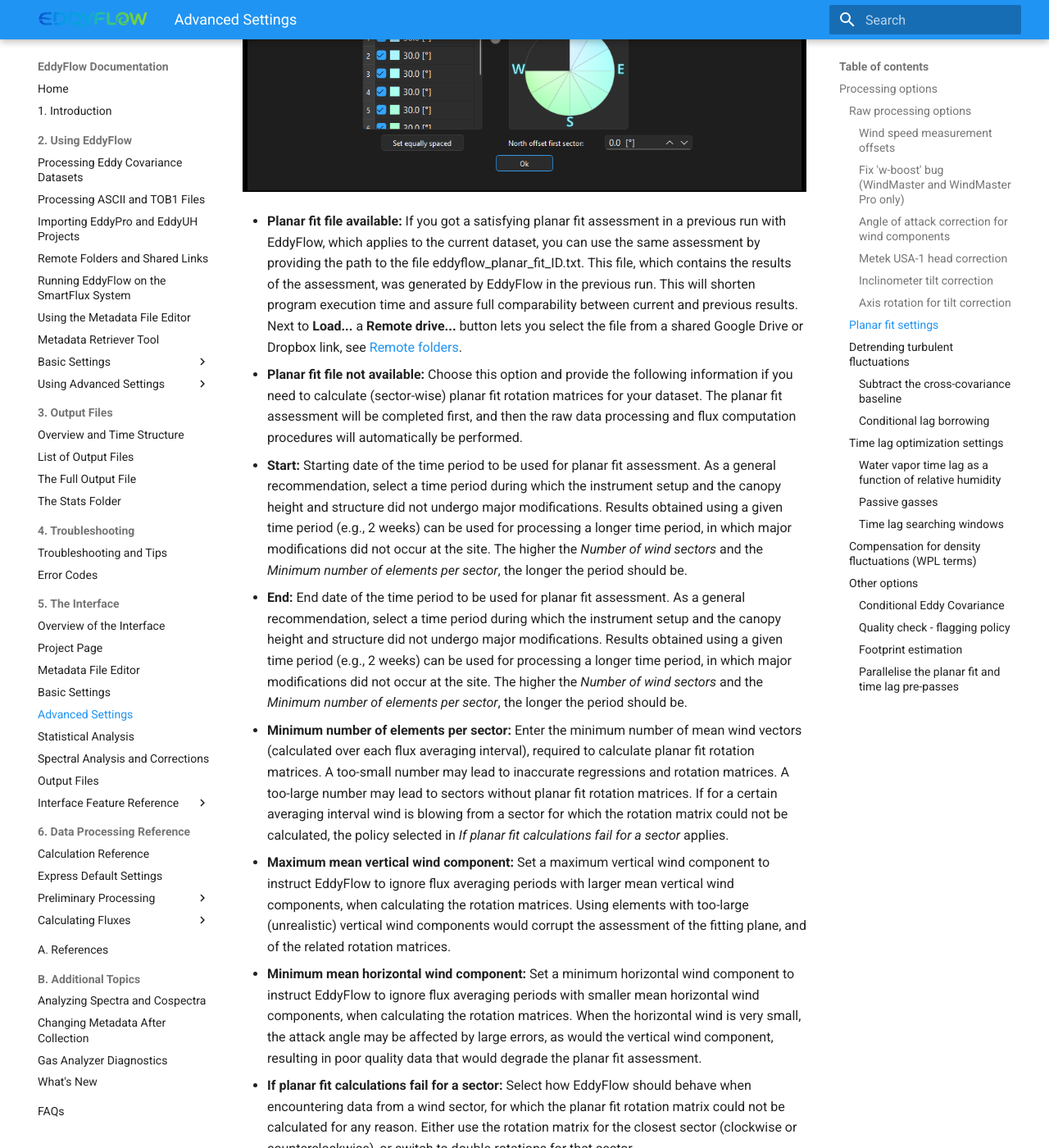
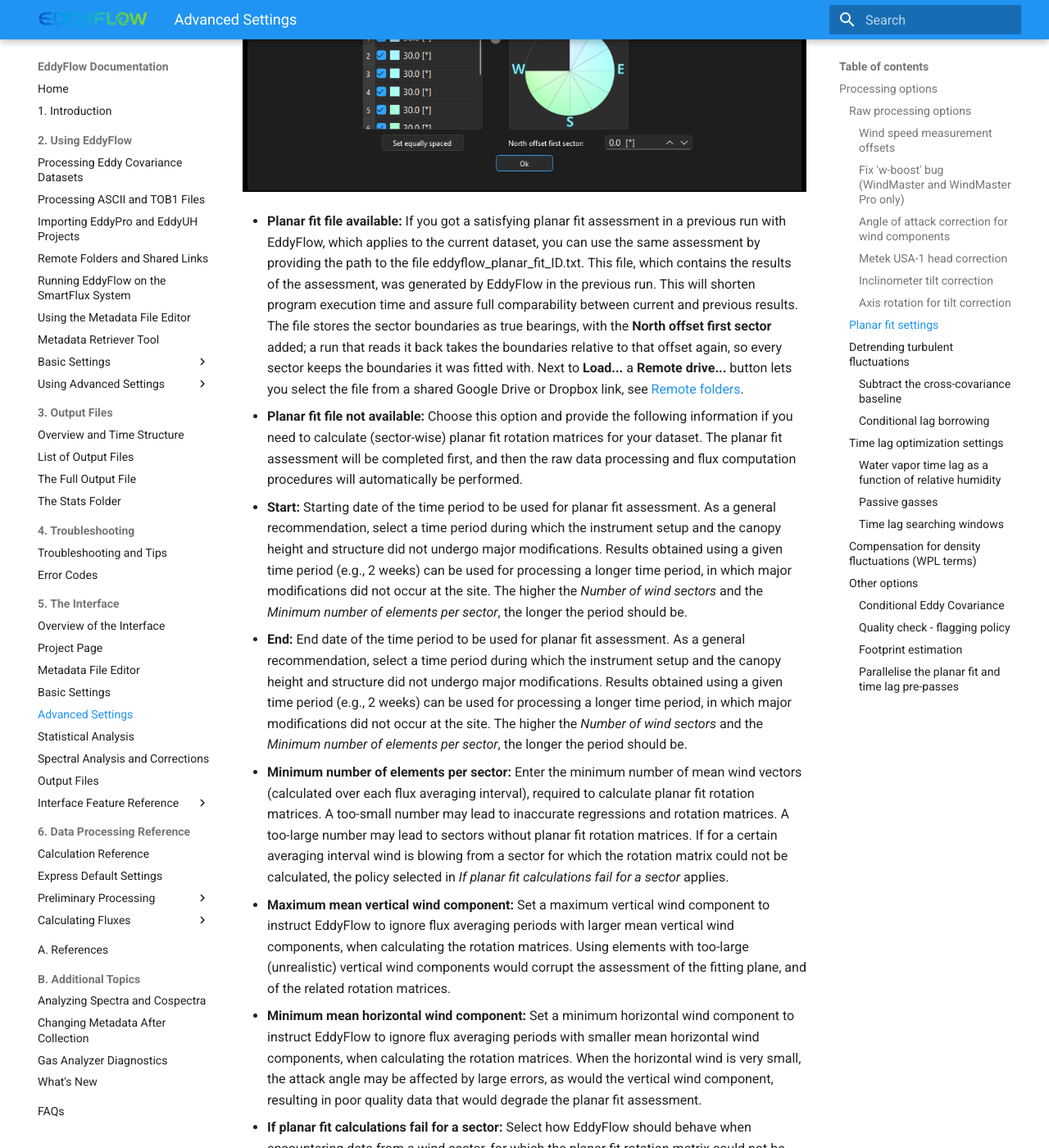
Before and after one commit to kebasaa/eddyflow-documentation, an MkDocs documentation site: the page built from docs/topics/raw-processing-options.md, in a window 1280 px wide and 1400 px high, scrolled down 4864 px. Shown: the whole window at 82% size. Built offline with MkDocs 1.6.1 and Material for MkDocs 9.7.7, drawn with Linux system fonts in a browser that asks for light colours; some of the changed text lies outside the part shown.

Commit message:
Describe reused planar-fit sectors and the counterclockwise fill
A planar-fit file stores its sector ends as true bearings and a later run reads them back relative to the north offset, so the sectors keep their boundaries. A sector filled clockwise or counterclockwise takes the fit of the nearest valid sector in that direction.

```diff
--- a/docs/topics/raw-processing-options.md
+++ b/docs/topics/raw-processing-options.md
@@ -75,14 +75,14 @@
 
 ![](../assets/Planar_fit_settings.png)
 
-- **Planar fit file available:** If you got a satisfying planar fit assessment in a previous run with EddyFlow, which applies to the current dataset, you can use the same assessment by providing the path to the file eddyflow_planar_fit_ID.txt. This file, which contains the results of the assessment, was generated by EddyFlow in the previous run. This will shorten program execution time and assure full comparability between current and previous results. Next to **Load...** a **Remote drive...** button lets you select the file from a shared Google Drive or Dropbox link, see [Remote folders](remote-folders.md#top).
+- **Planar fit file available:** If you got a satisfying planar fit assessment in a previous run with EddyFlow, which applies to the current dataset, you can use the same assessment by providing the path to the file eddyflow_planar_fit_ID.txt. This file, which contains the results of the assessment, was generated by EddyFlow in the previous run. This will shorten program execution time and assure full comparability between current and previous results. The file stores the sector boundaries as true bearings, with the **North offset first sector** added; a run that reads it back takes the boundaries relative to that offset again, so every sector keeps the boundaries it was fitted with. Next to **Load...** a **Remote drive...** button lets you select the file from a shared Google Drive or Dropbox link, see [Remote folders](remote-folders.md#top).
 - **Planar fit file not available:** Choose this option and provide the following information if you need to calculate (sector-wise) planar fit rotation matrices for your dataset. The planar fit assessment will be completed first, and then the raw data processing and flux computation procedures will automatically be performed.
 - **Start:** Starting date of the time period to be used for planar fit assessment. As a general recommendation, select a time period during which the instrument setup and the canopy height and structure did not undergo major modifications. Results obtained using a given time period (e.g., 2 weeks) can be used for processing a longer time period, in which major modifications did not occur at the site. The higher the *Number of wind sectors* and the *Minimum number of elements per sector*, the longer the period should be.
 - **End:** End date of the time period to be used for planar fit assessment. As a general recommendation, select a time period during which the instrument setup and the canopy height and structure did not undergo major modifications. Results obtained using a given time period (e.g., 2 weeks) can be used for processing a longer time period, in which major modifications did not occur at the site. The higher the *Number of wind sectors* and the *Minimum number of elements per sector*, the longer the period should be.
 - **Minimum number of elements per sector:** Enter the minimum number of mean wind vectors (calculated over each flux averaging interval), required to calculate planar fit rotation matrices. A too-small number may lead to inaccurate regressions and rotation matrices. A too-large number may lead to sectors without planar fit rotation matrices. If for a certain averaging interval wind is blowing from a sector for which the rotation matrix could not be calculated, the policy selected in *If planar fit calculations fail for a sector* applies.
 - **Maximum mean vertical wind component:** Set a maximum vertical wind component to instruct EddyFlow to ignore flux averaging periods with larger mean vertical wind components, when calculating the rotation matrices. Using elements with too-large (unrealistic) vertical wind components would corrupt the assessment of the fitting plane, and of the related rotation matrices.
 - **Minimum mean horizontal wind component:** Set a minimum horizontal wind component to instruct EddyFlow to ignore flux averaging periods with smaller mean horizontal wind components, when calculating the rotation matrices. When the horizontal wind is very small, the attack angle may be affected by large errors, as would the vertical wind component, resulting in poor quality data that would degrade the planar fit assessment.
-- **If planar fit calculations fail for a sector:** Select how EddyFlow should behave when encountering data from a wind sector, for which the planar fit rotation matrix could not be calculated for any reason. Either use the rotation matrix for the closest sector (clockwise or counterclockwise), or switch to double-rotations for that sector.
+- **If planar fit calculations fail for a sector:** Select how EddyFlow should behave when encountering data from a wind sector, for which the planar fit rotation matrix could not be calculated for any reason. Either use the rotation matrix for the closest sector (clockwise or counterclockwise), or switch to double-rotations for that sector. With either direction, the sector takes the fit of the nearest sector in that direction that has a valid fit.
 
 **Set equally spaced:** Clicking this button will cause EddyFlow to divide the whole 360° circle in *n* equally-wide sectors, where *n* is the number of sectors currently entered.
 
```
